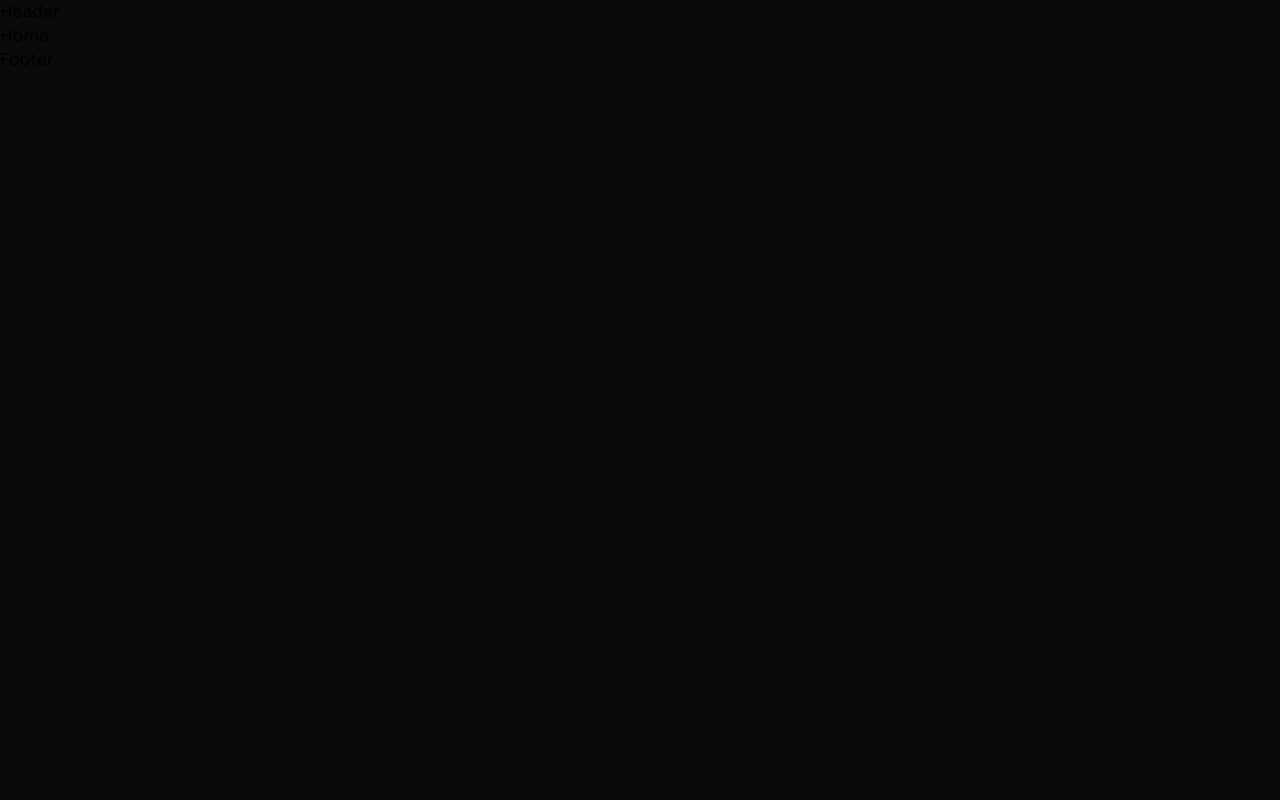
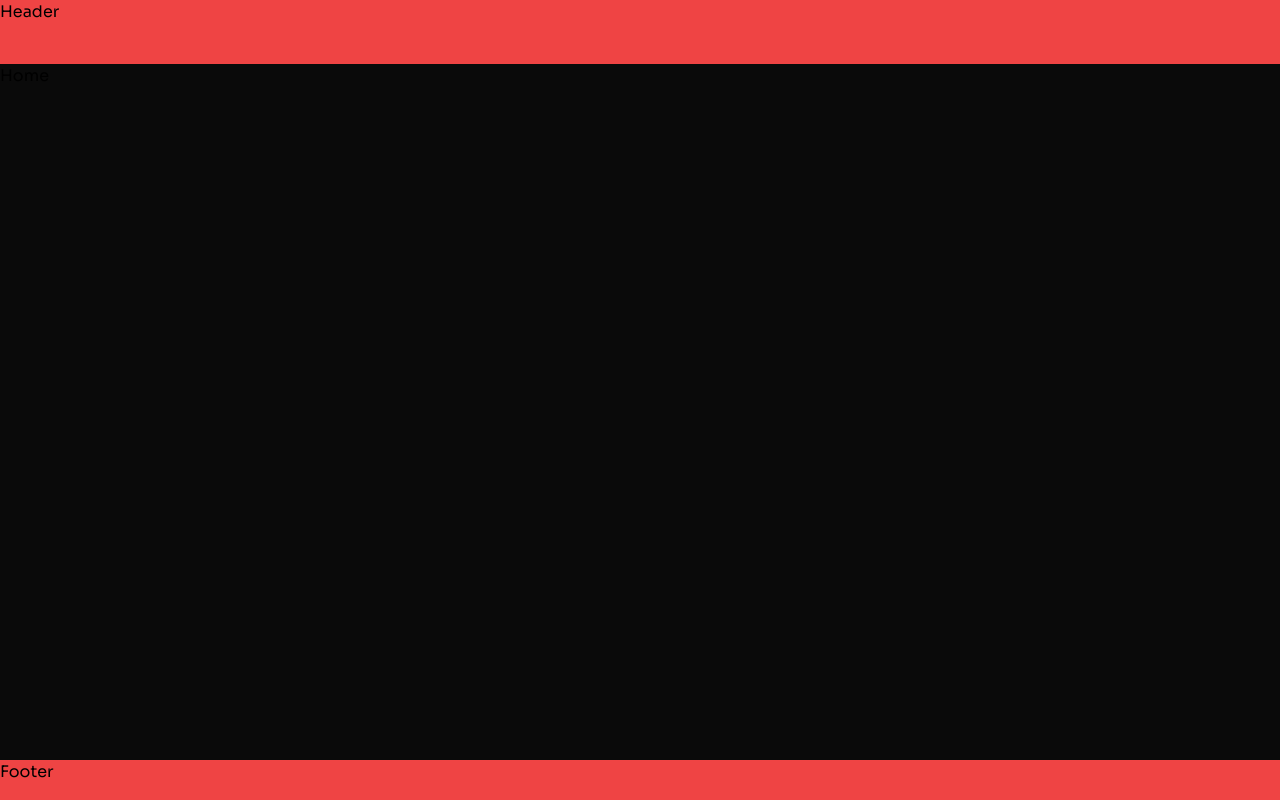
Before and after one commit to PetrGrabovsky/grabovsky-tech, a Next.js app: page / in a window 1280 px wide. Built offline with nearby package versions, Linux system fonts and the light colour scheme.

Commit message:
feat: Vytvoř základní rozvržení aplikace
- Vytvoř základ Header a Footer komponenty a integruj do Layout

```diff
--- /dev/null
+++ b/layout/components/Footer.tsx
@@ -0,0 +1,5 @@
+const Footer = () => {
+  return <footer className='h-10 bg-red-500'>Footer</footer>;
+};
+
+export default Footer;
--- /dev/null
+++ b/layout/components/Header.tsx
@@ -0,0 +1,5 @@
+const Header = () => {
+  return <header className='h-16 bg-red-500'>Header</header>;
+};
+
+export default Header;
--- a/layout/components/Layout.tsx
+++ b/layout/components/Layout.tsx
@@ -1,11 +1,14 @@
 import { ChildrenProperties } from '@/shared/types';
+
+import Footer from './Footer';
+import Header from './Header';
 
 const Layout = ({ children }: ChildrenProperties) => {
   return (
     <>
-      <header>Header</header>
-      <main>{children}</main>
-      <footer>Footer</footer>
+      <Header />
+      <main className='flex-grow'>{children}</main>
+      <Footer />
     </>
   );
 };
```
